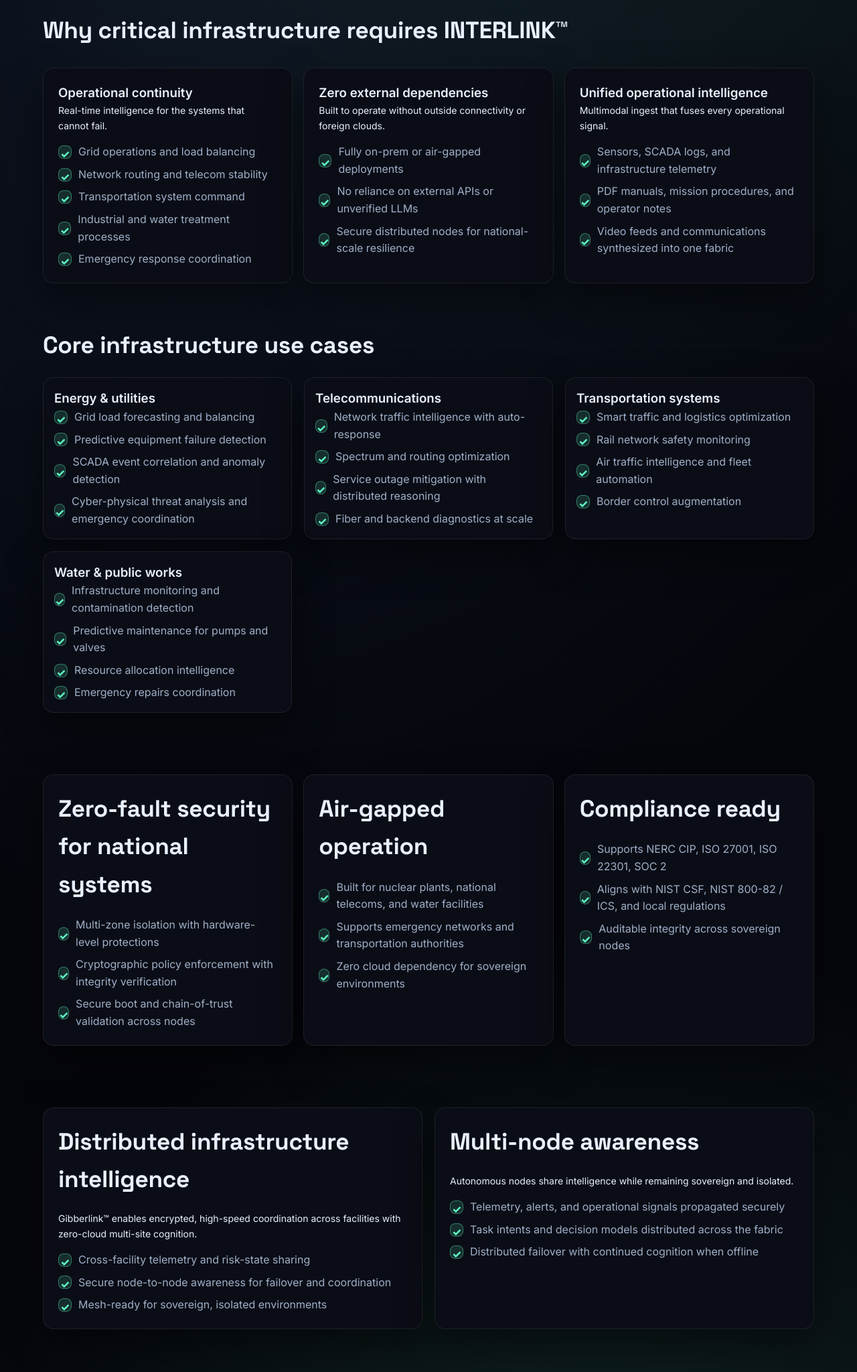
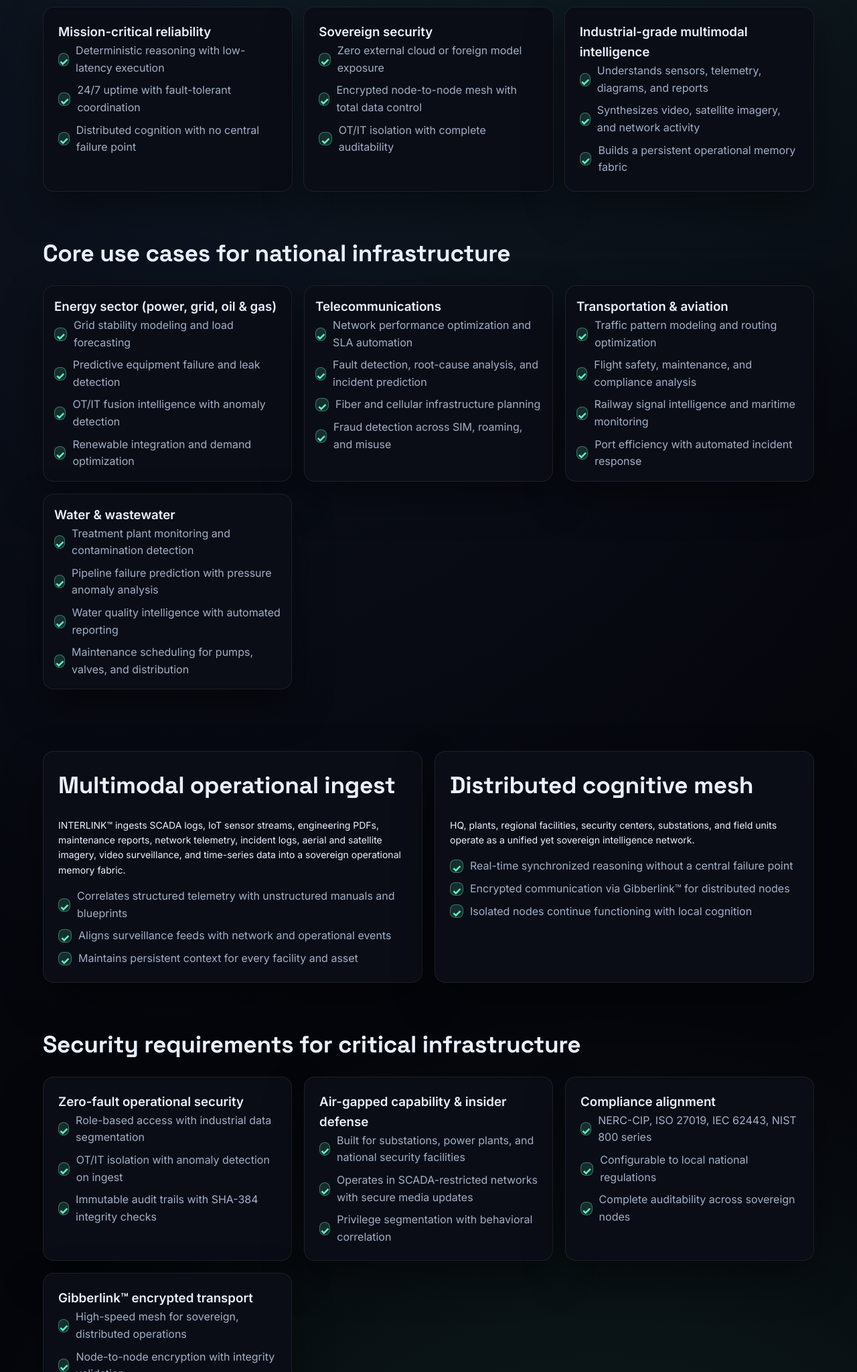
Before and after one commit to W3BNAMFOUNDATION/INTERLINK-official-site, a plain HTML site: page critical.html in a window 1280 px wide. Shown: the part 752-2800 px from the top of the page at 67% size. Drawn offline with Linux system fonts and the light colour scheme.

Commit message:
Refresh critical infrastructure page content

```diff
--- a/critical.html
+++ b/critical.html
@@ -3,7 +3,7 @@
 <head>
   <meta charset="UTF-8">
   <meta name="viewport" content="width=device-width, initial-scale=1.0">
-  <title>INTERLINK™ — Critical Infrastructure & National Systems</title>
+  <title>INTERLINK™ — Critical Infrastructure & National Operators</title>
   <link rel="stylesheet" href="assets/styles/style.css">
   <link rel="stylesheet" href="public/assets/css/style.css">
   <link rel="stylesheet" href="/assets/i18n/i18n.css">
@@ -11,14 +11,14 @@
 <body>
   <div class="page-hero">
     <div class="wrapper">
-      <p class="tagline">Critical Infrastructure &amp; National Systems Overview</p>
-      <h1>The cognitive fabric for energy, transportation, telecom, and national-scale operators.</h1>
-      <p class="subhead">Sovereign, distributed AI built for zero downtime, zero external exposure, and multimodal situational awareness across the most critical systems on earth.</p>
+      <p class="tagline">Critical Infrastructure &amp; National Operators</p>
+      <h1>The cognitive AI fabric for energy, telecom, transportation, water, and national utilities.</h1>
+      <p class="subhead">Sovereign, distributed AI infrastructure engineered for uninterrupted operation, air-gapped resilience, and multimodal intelligence without cloud exposure.</p>
       <div class="badges">
-        <span class="badge">Zero downtime</span>
+        <span class="badge">Deterministic outputs</span>
         <span class="badge">Zero cloud dependency</span>
-        <span class="badge">Air-gapped capable</span>
-        <span class="badge">Multimodal intelligence</span>
+        <span class="badge">Multimodal ingest</span>
+        <span class="badge">Sovereign security</span>
       </div>
       <div class="btn-row" style="display:flex;gap:12px;flex-wrap:wrap;">
         <a class="cta" href="contact.html">Request critical infrastructure briefing</a>
@@ -29,155 +29,72 @@
 
   <main class="wrapper">
     <section class="section">
-      <h2>Why critical infrastructure requires INTERLINK™</h2>
-      <div class="grid-3">
+      <h2>Why critical infrastructure depends on INTERLINK™</h2>
+      <div class="grid-3" style="margin-top:12px;">
         <div class="panel">
-          <h3>Operational continuity</h3>
-          <p class="small">Real-time intelligence for the systems that cannot fail.</p>
+          <h3>Mission-critical reliability</h3>
           <ul class="checklist">
-            <li><span class="check">✓</span> Grid operations and load balancing</li>
-            <li><span class="check">✓</span> Network routing and telecom stability</li>
-            <li><span class="check">✓</span> Transportation system command</li>
-            <li><span class="check">✓</span> Industrial and water treatment processes</li>
-            <li><span class="check">✓</span> Emergency response coordination</li>
+            <li><span class="check">✓</span> Deterministic reasoning with low-latency execution</li>
+            <li><span class="check">✓</span> 24/7 uptime with fault-tolerant coordination</li>
+            <li><span class="check">✓</span> Distributed cognition with no central failure point</li>
           </ul>
         </div>
         <div class="panel">
-          <h3>Zero external dependencies</h3>
-          <p class="small">Built to operate without outside connectivity or foreign clouds.</p>
+          <h3>Sovereign security</h3>
           <ul class="checklist">
-            <li><span class="check">✓</span> Fully on-prem or air-gapped deployments</li>
-            <li><span class="check">✓</span> No reliance on external APIs or unverified LLMs</li>
-            <li><span class="check">✓</span> Secure distributed nodes for national-scale resilience</li>
+            <li><span class="check">✓</span> Zero external cloud or foreign model exposure</li>
+            <li><span class="check">✓</span> Encrypted node-to-node mesh with total data control</li>
+            <li><span class="check">✓</span> OT/IT isolation with complete auditability</li>
           </ul>
         </div>
         <div class="panel">
-          <h3>Unified operational intelligence</h3>
-          <p class="small">Multimodal ingest that fuses every operational signal.</p>
+          <h3>Industrial-grade multimodal intelligence</h3>
           <ul class="checklist">
-            <li><span class="check">✓</span> Sensors, SCADA logs, and infrastructure telemetry</li>
-            <li><span class="check">✓</span> PDF manuals, mission procedures, and operator notes</li>
-            <li><span class="check">✓</span> Video feeds and communications synthesized into one fabric</li>
+            <li><span class="check">✓</span> Understands sensors, telemetry, diagrams, and reports</li>
+            <li><span class="check">✓</span> Synthesizes video, satellite imagery, and network activity</li>
+            <li><span class="check">✓</span> Builds a persistent operational memory fabric</li>
           </ul>
         </div>
       </div>
     </section>
 
     <section class="section">
-      <h2>Core infrastructure use cases</h2>
+      <h2>Core use cases for national infrastructure</h2>
       <div class="grid-2" style="margin-top:12px;">
         <div class="panel" style="padding:16px;">
-          <h3>Energy &amp; utilities</h3>
+          <h3>Energy sector (power, grid, oil &amp; gas)</h3>
           <ul class="checklist">
-            <li><span class="check">✓</span> Grid load forecasting and balancing</li>
-            <li><span class="check">✓</span> Predictive equipment failure detection</li>
-            <li><span class="check">✓</span> SCADA event correlation and anomaly detection</li>
-            <li><span class="check">✓</span> Cyber-physical threat analysis and emergency coordination</li>
+            <li><span class="check">✓</span> Grid stability modeling and load forecasting</li>
+            <li><span class="check">✓</span> Predictive equipment failure and leak detection</li>
+            <li><span class="check">✓</span> OT/IT fusion intelligence with anomaly detection</li>
+            <li><span class="check">✓</span> Renewable integration and demand optimization</li>
           </ul>
         </div>
         <div class="panel" style="padding:16px;">
           <h3>Telecommunications</h3>
           <ul class="checklist">
-            <li><span class="check">✓</span> Network traffic intelligence with auto-response</li>
-            <li><span class="check">✓</span> Spectrum and routing optimization</li>
-            <li><span class="check">✓</span> Service outage mitigation with distributed reasoning</li>
-            <li><span class="check">✓</span> Fiber and backend diagnostics at scale</li>
+            <li><span class="check">✓</span> Network performance optimization and SLA automation</li>
+            <li><span class="check">✓</span> Fault detection, root-cause analysis, and incident prediction</li>
+            <li><span class="check">✓</span> Fiber and cellular infrastructure planning</li>
+            <li><span class="check">✓</span> Fraud detection across SIM, roaming, and misuse</li>
           </ul>
         </div>
         <div class="panel" style="padding:16px;">
-          <h3>Transportation systems</h3>
+          <h3>Transportation &amp; aviation</h3>
           <ul class="checklist">
-            <li><span class="check">✓</span> Smart traffic and logistics optimization</li>
-            <li><span class="check">✓</span> Rail network safety monitoring</li>
-            <li><span class="check">✓</span> Air traffic intelligence and fleet automation</li>
-            <li><span class="check">✓</span> Border control augmentation</li>
+            <li><span class="check">✓</span> Traffic pattern modeling and routing optimization</li>
+            <li><span class="check">✓</span> Flight safety, maintenance, and compliance analysis</li>
+            <li><span class="check">✓</span> Railway signal intelligence and maritime monitoring</li>
+            <li><span class="check">✓</span> Port efficiency with automated incident response</li>
           </ul>
         </div>
         <div class="panel" style="padding:16px;">
-          <h3>Water &amp; public works</h3>
+          <h3>Water &amp; wastewater</h3>
           <ul class="checklist">
-            <li><span class="check">✓</span> Infrastructure monitoring and contamination detection</li>
-            <li><span class="check">✓</span> Predictive maintenance for pumps and valves</li>
-            <li><span class="check">✓</span> Resource allocation intelligence</li>
-            <li><span class="check">✓</span> Emergency repairs coordination</li>
-          </ul>
-        </div>
-      </div>
-    </section>
-
-    <section class="section grid-3">
-      <div class="panel">
-        <h2>Zero-fault security for national systems</h2>
-        <ul class="checklist">
-          <li><span class="check">✓</span> Multi-zone isolation with hardware-level protections</li>
-          <li><span class="check">✓</span> Cryptographic policy enforcement with integrity verification</li>
-          <li><span class="check">✓</span> Secure boot and chain-of-trust validation across nodes</li>
-        </ul>
-      </div>
-      <div class="panel">
-        <h2>Air-gapped operation</h2>
-        <ul class="checklist">
-          <li><span class="check">✓</span> Built for nuclear plants, national telecoms, and water facilities</li>
-          <li><span class="check">✓</span> Supports emergency networks and transportation authorities</li>
-          <li><span class="check">✓</span> Zero cloud dependency for sovereign environments</li>
-        </ul>
-      </div>
-      <div class="panel">
-        <h2>Compliance ready</h2>
-        <ul class="checklist">
-          <li><span class="check">✓</span> Supports NERC CIP, ISO 27001, ISO 22301, SOC 2</li>
-          <li><span class="check">✓</span> Aligns with NIST CSF, NIST 800-82 / ICS, and local regulations</li>
-          <li><span class="check">✓</span> Auditable integrity across sovereign nodes</li>
-        </ul>
-      </div>
-    </section>
-
-    <section class="section grid-2">
-      <div class="panel">
-        <h2>Distributed infrastructure intelligence</h2>
-        <p class="small">Gibberlink™ enables encrypted, high-speed coordination across facilities with zero-cloud multi-site cognition.</p>
-        <ul class="checklist">
-          <li><span class="check">✓</span> Cross-facility telemetry and risk-state sharing</li>
-          <li><span class="check">✓</span> Secure node-to-node awareness for failover and coordination</li>
-          <li><span class="check">✓</span> Mesh-ready for sovereign, isolated environments</li>
-        </ul>
-      </div>
-      <div class="panel">
-        <h2>Multi-node awareness</h2>
-        <p class="small">Autonomous nodes share intelligence while remaining sovereign and isolated.</p>
-        <ul class="checklist">
-          <li><span class="check">✓</span> Telemetry, alerts, and operational signals propagated securely</li>
-          <li><span class="check">✓</span> Task intents and decision models distributed across the fabric</li>
-          <li><span class="check">✓</span> Distributed failover with continued cognition when offline</li>
-        </ul>
-      </div>
-    </section>
-
-    <section class="section">
-      <h2>Mission-critical capabilities</h2>
-      <div class="grid-3">
-        <div class="panel">
-          <h3>Predictive failure intelligence</h3>
-          <ul class="checklist">
-            <li><span class="check">✓</span> Detect transformer failures, fiber cuts, and pipeline leaks</li>
-            <li><span class="check">✓</span> Surface rail switching malfunctions before disruption</li>
-            <li><span class="check">✓</span> Prevent production line stoppages</li>
-          </ul>
-        </div>
-        <div class="panel">
-          <h3>Emergency response intelligence</h3>
-          <ul class="checklist">
-            <li><span class="check">✓</span> Fuse sensor data, operator inputs, and environmental signals</li>
-            <li><span class="check">✓</span> Apply regulatory protocols in real time</li>
-            <li><span class="check">✓</span> Coordinate resources during critical events</li>
-          </ul>
-        </div>
-        <div class="panel">
-          <h3>Situational awareness</h3>
-          <ul class="checklist">
-            <li><span class="check">✓</span> Combine weather, infrastructure status, and network flow</li>
-            <li><span class="check">✓</span> Align operational priorities to resource availability</li>
-            <li><span class="check">✓</span> Maintain real-time national resilience posture</li>
+            <li><span class="check">✓</span> Treatment plant monitoring and contamination detection</li>
+            <li><span class="check">✓</span> Pipeline failure prediction with pressure anomaly analysis</li>
+            <li><span class="check">✓</span> Water quality intelligence with automated reporting</li>
+            <li><span class="check">✓</span> Maintenance scheduling for pumps, valves, and distribution</li>
           </ul>
         </div>
       </div>
@@ -185,44 +102,129 @@
 
     <section class="section grid-2">
       <div class="panel">
-        <h2>National-scale deployment models</h2>
-        <ol style="color:var(--muted);padding-left:18px;">
-          <li><strong>Single-sector deployment:</strong> Energy-only, telecom-only, or transportation-only operations.</li>
-          <li><strong>Cross-sector cognitive mesh:</strong> Unified energy + telecom + transportation resilience.</li>
-          <li><strong>National resilience fabric:</strong> Sovereign AI across ministries, agencies, operators, and utilities.</li>
-        </ol>
+        <h2>Multimodal operational ingest</h2>
+        <p class="small">INTERLINK™ ingests SCADA logs, IoT sensor streams, engineering PDFs, maintenance reports, network telemetry, incident logs, aerial and satellite imagery, video surveillance, and time-series data into a sovereign operational memory fabric.</p>
+        <ul class="checklist">
+          <li><span class="check">✓</span> Correlates structured telemetry with unstructured manuals and blueprints</li>
+          <li><span class="check">✓</span> Aligns surveillance feeds with network and operational events</li>
+          <li><span class="check">✓</span> Maintains persistent context for every facility and asset</li>
+        </ul>
       </div>
       <div class="panel">
-        <h2>Financial, operational &amp; safety impact</h2>
+        <h2>Distributed cognitive mesh</h2>
+        <p class="small">HQ, plants, regional facilities, security centers, substations, and field units operate as a unified yet sovereign intelligence network.</p>
         <ul class="checklist">
-          <li><span class="check">✓</span> 60% faster incident detection and 70% reduced downtime</li>
-          <li><span class="check">✓</span> 50% fewer system-wide failures with real-time risk positioning</li>
-          <li><span class="check">✓</span> Prevent hazardous events and regulatory fines with automated compliance</li>
-          <li><span class="check">✓</span> Billions saved through avoided failures and lower maintenance overhead</li>
+          <li><span class="check">✓</span> Real-time synchronized reasoning without a central failure point</li>
+          <li><span class="check">✓</span> Encrypted communication via Gibberlink™ for distributed nodes</li>
+          <li><span class="check">✓</span> Isolated nodes continue functioning with local cognition</li>
         </ul>
+      </div>
+    </section>
+
+    <section class="section">
+      <h2>Security requirements for critical infrastructure</h2>
+      <div class="grid-2" style="margin-top:12px;">
+        <div class="panel">
+          <h3>Zero-fault operational security</h3>
+          <ul class="checklist">
+            <li><span class="check">✓</span> Role-based access with industrial data segmentation</li>
+            <li><span class="check">✓</span> OT/IT isolation with anomaly detection on ingest</li>
+            <li><span class="check">✓</span> Immutable audit trails with SHA-384 integrity checks</li>
+          </ul>
+        </div>
+        <div class="panel">
+          <h3>Air-gapped capability &amp; insider defense</h3>
+          <ul class="checklist">
+            <li><span class="check">✓</span> Built for substations, power plants, and national security facilities</li>
+            <li><span class="check">✓</span> Operates in SCADA-restricted networks with secure media updates</li>
+            <li><span class="check">✓</span> Privilege segmentation with behavioral correlation</li>
+          </ul>
+        </div>
+        <div class="panel">
+          <h3>Compliance alignment</h3>
+          <ul class="checklist">
+            <li><span class="check">✓</span> NERC-CIP, ISO 27019, IEC 62443, NIST 800 series</li>
+            <li><span class="check">✓</span> Configurable to local national regulations</li>
+            <li><span class="check">✓</span> Complete auditability across sovereign nodes</li>
+          </ul>
+        </div>
+        <div class="panel">
+          <h3>Gibberlink™ encrypted transport</h3>
+          <ul class="checklist">
+            <li><span class="check">✓</span> High-speed mesh for sovereign, distributed operations</li>
+            <li><span class="check">✓</span> Node-to-node encryption with integrity validation</li>
+            <li><span class="check">✓</span> Keeps operational cognition active even when isolated</li>
+          </ul>
+        </div>
+      </div>
+    </section>
+
+    <section class="section">
+      <h2>Operational intelligence capabilities</h2>
+      <div class="grid-2" style="margin-top:12px;">
+        <div class="panel">
+          <h3>Predictive maintenance</h3>
+          <ul class="checklist">
+            <li><span class="check">✓</span> Vibration and temperature anomaly detection</li>
+            <li><span class="check">✓</span> Mean-time-to-failure modeling with scheduling optimization</li>
+            <li><span class="check">✓</span> Prevents grid, pipeline, and equipment failures before impact</li>
+          </ul>
+        </div>
+        <div class="panel">
+          <h3>Incident prediction &amp; prevention</h3>
+          <ul class="checklist">
+            <li><span class="check">✓</span> Early detection of outages and control-system intrusions</li>
+            <li><span class="check">✓</span> Pipeline or grid stress modeling with automated response</li>
+            <li><span class="check">✓</span> Fault propagation simulation with mitigation guidance</li>
+          </ul>
+        </div>
+        <div class="panel">
+          <h3>Resource &amp; capacity optimization</h3>
+          <ul class="checklist">
+            <li><span class="check">✓</span> Demand forecasting with real-time grid balancing</li>
+            <li><span class="check">✓</span> Load adaptation and operational cost reduction</li>
+            <li><span class="check">✓</span> Aligns resources to resilience priorities</li>
+          </ul>
+        </div>
+        <div class="panel">
+          <h3>Risk &amp; resilience modeling</h3>
+          <ul class="checklist">
+            <li><span class="check">✓</span> Resilience scoring and failure cascade simulation</li>
+            <li><span class="check">✓</span> National infrastructure vulnerability analysis</li>
+            <li><span class="check">✓</span> Real-time situational awareness for operators</li>
+          </ul>
+        </div>
       </div>
     </section>
 
     <section class="section grid-2">
       <div class="panel">
-        <h2>Why INTERLINK™ is the strategic choice</h2>
+        <h2>Deployment models for critical infrastructure</h2>
         <ol style="color:var(--muted);padding-left:18px;">
-          <li>Fully sovereign with distributed intelligence across facilities.</li>
-          <li>Zero cloud dependency with air-gapped readiness.</li>
-          <li>Real-time multimodal ingest for national-scale operations.</li>
-          <li>Predictive resilience engineered for mission-critical environments.</li>
-          <li>Ultra-high security with encrypted, isolated cognition.</li>
+          <li><strong>Hardened on-prem deployment:</strong> Isolated data centers, control rooms, and fused OT/IT environments.</li>
+          <li><strong>Multi-site distributed fabric:</strong> Sovereign nodes with unified cognition across facilities and regions.</li>
+          <li><strong>Air-gapped national fabric:</strong> Zero external network with secure media updates for national security systems.</li>
         </ol>
       </div>
       <div class="panel">
-        <h2>Contact for critical infrastructure programs</h2>
-        <p class="small">Engage the INTERLINK™ team for national deployments, emergency readiness, or regulated infrastructure programs.</p>
-        <div class="contact-card">
-          <p><strong>Infrastructure:</strong> infrastructure@interlink.ai</p>
-          <p><strong>Critical systems:</strong> critical@interlink.ai</p>
-          <p><strong>Organization:</strong> INTERLINK™ • Distributed Cognitive AI Fabric</p>
-          <p><strong>Principles:</strong> Sovereign • Modular • Private • Multimodal</p>
-        </div>
+        <h2>Financial &amp; strategic impact</h2>
+        <ul class="checklist">
+          <li><span class="check">✓</span> 60% reduction in outage incidents with predictive optimization</li>
+          <li><span class="check">✓</span> 40–70% drop in maintenance cost through early detection</li>
+          <li><span class="check">✓</span> Real-time situational awareness with no foreign reliance</li>
+          <li><span class="check">✓</span> National stability gains with sovereign AI infrastructure</li>
+        </ul>
+      </div>
+    </section>
+
+    <section class="section">
+      <h2>Contact — Critical Infrastructure Division</h2>
+      <div class="contact-card">
+        <p><strong>Infrastructure:</strong> infrastructure@interlink.ai</p>
+        <p><strong>Energy:</strong> energy@interlink.ai</p>
+        <p><strong>Telecom:</strong> telecom@interlink.ai</p>
+        <p><strong>Transportation:</strong> transport@interlink.ai</p>
+        <p><strong>INTERLINK™:</strong> Distributed Cognitive AI Fabric — Sovereign • Modular • Private • Multimodal</p>
       </div>
     </section>
   </main>
```
